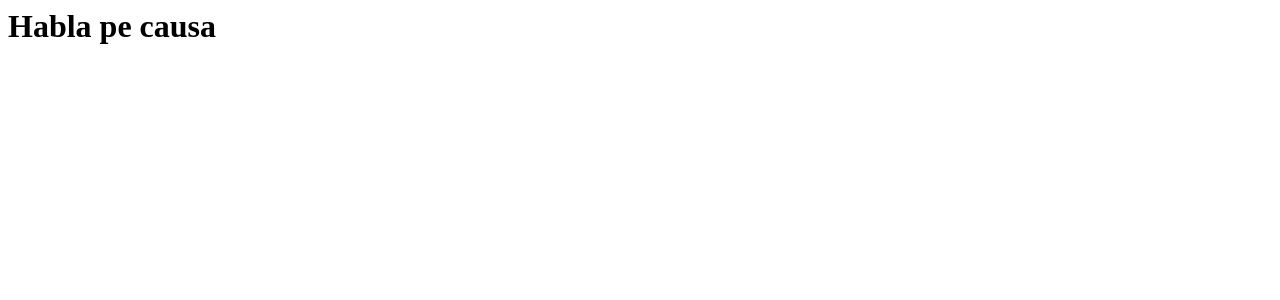
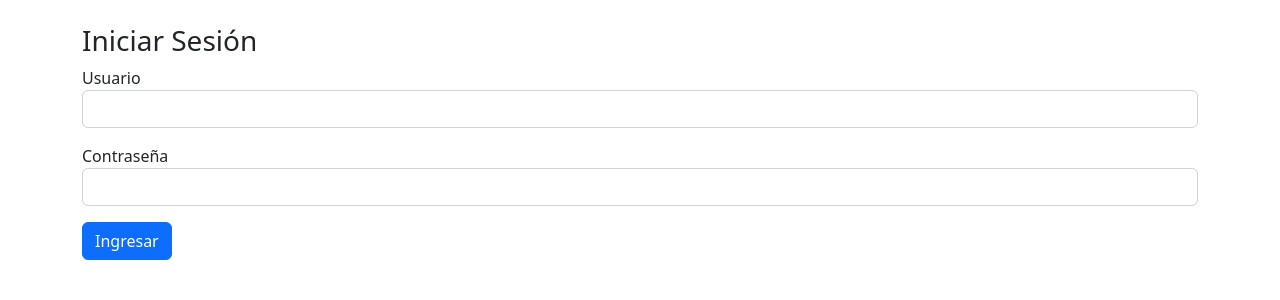
Before and after one commit to DanteLuque/crud-productos-codeigniter, a CodeIgniter 4 app: the page made by app/Views/auth/login.php in a window 1280 px wide. Shown: the top 300 px of the page. Run offline with PHP 8.4 and a stand-in for CodeIgniter, Linux system fonts and the light colour scheme; the template is opened without the code that fills it, so the values that code supplies are empty; some libraries are stand-ins or nearby versions.

Commit message:
refactor: 💡 separando responsabilidades

```diff
--- a/app/Config/Routes.php
+++ b/app/Config/Routes.php
@@ -11,3 +11,4 @@ require APPPATH . 'Routes/AuthRoutes.php';
 require APPPATH . 'Routes/UbigeoRoutes.php';
 require APPPATH . 'Routes/HomeRoutes.php';
 require APPPATH . 'Routes/ProductoRoutes.php';
+require APPPATH . 'Routes/ClienteRoutes.php';
--- /dev/null
+++ b/app/Routes/ClienteRoutes.php
@@ -0,0 +1,5 @@
+<?php
+
+$routes->group('clientes', static function ($routes) {
+    $routes->post('save_db', 'ClienteController::saveDB');
+});
--- a/app/Views/Layouts/partials/navbar.php
+++ b/app/Views/Layouts/partials/navbar.php
@@ -37,10 +37,10 @@
         <div class="modal-content p-4">
           <h5 class="mb-3">¿Desea registrarse como?</h5>
           <div class="d-flex gap-3">
-            <a href="<?= base_url('auth/cliente/register') ?>" class="btn btn-outline-primary d-flex align-items-center gap-2">
+            <a href="<?= base_url('auth/register_cliente') ?>" class="btn btn-outline-primary d-flex align-items-center gap-2">
               <i data-lucide="user"></i> Cliente
             </a>
-            <a href="<?= base_url('auth/vendedor/register') ?>" class="btn btn-outline-success d-flex align-items-center gap-2">
+            <a href="<?= base_url('auth/register_vendedor') ?>" class="btn btn-outline-success d-flex align-items-center gap-2">
               <i data-lucide="store"></i> Vendedor
             </a>
           </div>
--- a/app/Views/auth/login.php
+++ b/app/Views/auth/login.php
@@ -1 +1,22 @@
-<h1>Habla pe causa</h1>
+<?= $this->include('Layouts/partials/header') ?>
+
+<div class="container mt-4">
+    <h3>Iniciar Sesión</h3>
+
+    <?= $this->include('common/msg-error') ?>
+    <?= $this->include('common/msg-success') ?>
+
+    <form method="POST" action="<?= base_url('auth/doLogin') ?>">
+        <div class="mb-3">
+            <label>Usuario</label>
+            <input type="text" name="username" class="form-control" required>
+        </div>
+        <div class="mb-3">
+            <label>Contraseña</label>
+            <input type="password" name="userpass" class="form-control" required>
+        </div>
+        <button type="submit" class="btn btn-primary">Ingresar</button>
+    </form>
+</div>
+
+<?= $this->include('Layouts/partials/footer') ?>
--- a/app/Views/auth/register/cliente.php
+++ b/app/Views/auth/register/cliente.php
@@ -3,10 +3,9 @@
 <div class="container mt-4">
     <h3>Registro de Cliente</h3>
 
-    <!-- Mensajes flash -->
     <?= $this->include('common/msg-error') ?>
 
-    <form method="POST" action="<?= base_url('auth/cliente/save_db') ?>">
+    <form method="POST" action="<?= base_url('clientes/save_db') ?>">
         <!-- DATOS DE USUARIO -->
         <div class="card mb-3">
             <div class="card-header">Datos de Usuario</div>
--- a/app/Views/common/msg-error.php
+++ b/app/Views/common/msg-error.php
@@ -1,3 +1,10 @@
+<?php if (session()->getFlashdata('error')): ?>
+    <div class="alert alert-danger alert-dismissible fade show" role="alert">
+        <?= session()->getFlashdata('error') ?>
+        <button type="button" class="btn-close" data-bs-dismiss="alert" aria-label="Close"></button>
+    </div>
+<?php endif; ?>
+
 <?php if (session()->has('errors')): ?>
     <div class="alert alert-danger alert-dismissible fade show" role="alert">
         <ul class="mb-0">
```
Also changed, not shown: app/Controllers/AuthController.php (+1 -55 lines), app/Controllers/ClienteController.php (added, +62 -0 lines), app/Routes/AuthRoutes.php (+2 -10 lines).
